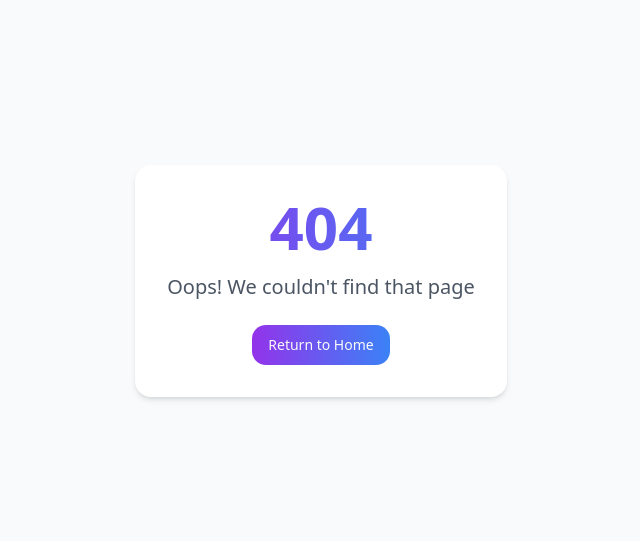
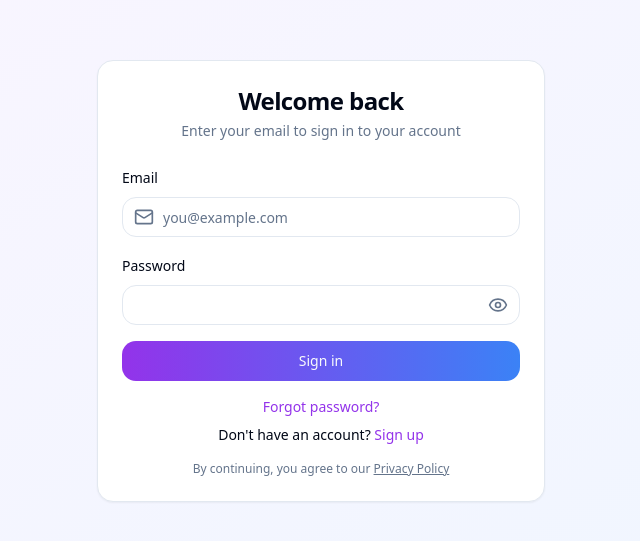
Before and after one commit to akiradai121/ai-sat-spark, a React (Vite) app: page /login in a window 1280 px wide. Before the commit this address had no page. Shown: the part 119-660 px from the top of the page, without its empty margins (319-959 px from the left). Built offline with nearby package versions, Linux system fonts and the light colour scheme.

Commit message:
feat: Add login and sign-up pages
Implement login and sign-up pages with input fields, buttons, and links. Also add a login modal.

```diff
--- a/src/App.tsx
+++ b/src/App.tsx
@@ -5,6 +5,7 @@ import { TooltipProvider } from "@/components/ui/tooltip";
 import { QueryClient, QueryClientProvider } from "@tanstack/react-query";
 import { BrowserRouter, Routes, Route } from "react-router-dom";
 import Index from "./pages/Index";
+import Auth from "./pages/Auth";
 import NotFound from "./pages/NotFound";
 
 const queryClient = new QueryClient();
@@ -17,8 +18,8 @@ const App = () => (
       <BrowserRouter>
         <Routes>
           <Route path="/" element={<Index />} />
-          <Route path="/login" element={<NotFound />} />
-          <Route path="/signup" element={<NotFound />} />
+          <Route path="/login" element={<Auth />} />
+          <Route path="/signup" element={<Auth />} />
           {/* ADD ALL CUSTOM ROUTES ABOVE THE CATCH-ALL "*" ROUTE */}
           <Route path="*" element={<NotFound />} />
         </Routes>
--- /dev/null
+++ b/src/components/auth/AuthModal.tsx
@@ -0,0 +1,128 @@
+
+import {
+  Dialog,
+  DialogContent,
+  DialogDescription,
+  DialogHeader,
+  DialogTitle,
+} from "@/components/ui/dialog";
+import { Button } from "@/components/ui/button";
+import { Input } from "@/components/ui/input";
+import { Mail, EyeIcon, EyeOffIcon } from "lucide-react";
+import { useState } from "react";
+import { Form, FormControl, FormField, FormItem, FormLabel, FormMessage } from "@/components/ui/form";
+import { useForm } from "react-hook-form";
+import { zodResolver } from "@hookform/resolvers/zod";
+import * as z from "zod";
+
+const formSchema = z.object({
+  email: z.string().email("Please enter a valid email address"),
+  password: z.string().min(8, "Password must be at least 8 characters"),
+});
+
+interface AuthModalProps {
+  isOpen: boolean;
+  onClose: () => void;
+}
+
+const AuthModal = ({ isOpen, onClose }: AuthModalProps) => {
+  const [isLogin, setIsLogin] = useState(true);
+  const [showPassword, setShowPassword] = useState(false);
+
+  const form = useForm<z.infer<typeof formSchema>>({
+    resolver: zodResolver(formSchema),
+    defaultValues: {
+      email: "",
+      password: "",
+    },
+  });
+
+  const onSubmit = (values: z.infer<typeof formSchema>) => {
+    console.log(values);
+  };
+
+  return (
+    <Dialog open={isOpen} onOpenChange={onClose}>
+      <DialogContent className="sm:max-w-md">
+        <DialogHeader>
+          <DialogTitle>{isLogin ? "Sign in required" : "Create an account"}</DialogTitle>
+          <DialogDescription>
+            {isLogin
+              ? "Please sign in to continue"
+              : "Create an account to access all features"}
+          </DialogDescription>
+        </DialogHeader>
+
+        <Form {...form}>
+          <form onSubmit={form.handleSubmit(onSubmit)} className="space-y-4">
+            <FormField
+              control={form.control}
+              name="email"
+              render={({ field }) => (
+                <FormItem>
+                  <FormLabel>Email</FormLabel>
+                  <FormControl>
+                    <div className="relative">
+                      <Mail className="absolute left-3 top-2.5 h-5 w-5 text-muted-foreground" />
+                      <Input
+                        placeholder="you@example.com"
+                        className="pl-10"
+                        {...field}
+                      />
+                    </div>
+                  </FormControl>
+                  <FormMessage />
+                </FormItem>
+              )}
+            />
+            <FormField
+              control={form.control}
+              name="password"
+              render={({ field }) => (
+                <FormItem>
+                  <FormLabel>Password</FormLabel>
+                  <FormControl>
+                    <div className="relative">
+                      <Input
+                        type={showPassword ? "text" : "password"}
+                        className="pr-10"
+                        {...field}
+                      />
+                      <button
+                        type="button"
+                        onClick={() => setShowPassword(!showPassword)}
+                        className="absolute right-3 top-2.5"
+                      >
+                        {showPassword ? (
+                          <EyeOffIcon className="h-5 w-5 text-muted-foreground" />
+                        ) : (
+                          <EyeIcon className="h-5 w-5 text-muted-foreground" />
+                        )}
+                      </button>
+                    </div>
+                  </FormControl>
+                  <FormMessage />
+                </FormItem>
+              )}
+            />
+
+            <div className="flex flex-col space-y-2">
+              <Button type="submit" className="w-full bg-gradient-to-r from-purple-600 to-blue-500">
+                {isLogin ? "Sign in" : "Create account"}
+              </Button>
+              <Button
+                type="button"
+                variant="ghost"
+                onClick={() => setIsLogin(!isLogin)}
+              >
+                {isLogin ? "Need an account? Sign up" : "Already have an account? Sign in"}
+              </Button>
+            </div>
+          </form>
+        </Form>
+      </DialogContent>
+    </Dialog>
+  );
+};
+
+export default AuthModal;
--- a/src/components/landing/Navbar.tsx
+++ b/src/components/landing/Navbar.tsx
@@ -6,9 +6,9 @@ const Navbar = () => {
   return (
     <nav className="w-full py-4 px-6 md:px-12 lg:px-24 flex items-center justify-between">
       <div className="flex items-center">
-        <h1 className="text-xl md:text-2xl font-bold bg-gradient-to-r from-purple-600 to-blue-500 bg-clip-text text-transparent">
+        <Link to="/" className="text-xl md:text-2xl font-bold gradient-text">
           SAT Spark
-        </h1>
+        </Link>
       </div>
       <div className="flex items-center gap-4">
         <Button variant="ghost" asChild>
--- /dev/null
+++ b/src/pages/Auth.tsx
@@ -0,0 +1,147 @@
+
+import { useState } from "react";
+import { Link } from "react-router-dom";
+import { Button } from "@/components/ui/button";
+import { Input } from "@/components/ui/input";
+import { Card, CardContent, CardDescription, CardHeader, CardTitle } from "@/components/ui/card";
+import { EyeIcon, EyeOffIcon, Mail } from "lucide-react";
+import { Form, FormControl, FormField, FormItem, FormLabel, FormMessage } from "@/components/ui/form";
+import { zodResolver } from "@hookform/resolvers/zod";
+import { useForm } from "react-hook-form";
+import * as z from "zod";
+
+const formSchema = z.object({
+  email: z.string().email("Please enter a valid email address"),
+  password: z.string().min(8, "Password must be at least 8 characters"),
+});
+
+const Auth = () => {
+  const [isLogin, setIsLogin] = useState(true);
+  const [showPassword, setShowPassword] = useState(false);
+
+  const form = useForm<z.infer<typeof formSchema>>({
+    resolver: zodResolver(formSchema),
+    defaultValues: {
+      email: "",
+      password: "",
+    },
+  });
+
+  const onSubmit = (values: z.infer<typeof formSchema>) => {
+    console.log(values);
+  };
+
+  return (
+    <div className="min-h-screen bg-gradient-to-br from-purple-50 to-blue-50 flex items-center justify-center p-4">
+      <Card className="w-full max-w-md">
+        <CardHeader className="space-y-1">
+          <CardTitle className="text-2xl font-bold text-center">
+            {isLogin ? "Welcome back" : "Create an account"}
+          </CardTitle>
+          <CardDescription className="text-center">
+            {isLogin
+              ? "Enter your email to sign in to your account"
+              : "Enter your email below to create your account"}
+          </CardDescription>
+        </CardHeader>
+        <CardContent>
+          <Form {...form}>
+            <form onSubmit={form.handleSubmit(onSubmit)} className="space-y-4">
+              <FormField
+                control={form.control}
+                name="email"
+                render={({ field }) => (
+                  <FormItem>
+                    <FormLabel>Email</FormLabel>
+                    <FormControl>
+                      <div className="relative">
+                        <Mail className="absolute left-3 top-2.5 h-5 w-5 text-muted-foreground" />
+                        <Input
+                          placeholder="you@example.com"
+                          className="pl-10"
+                          {...field}
+                        />
+                      </div>
+                    </FormControl>
+                    <FormMessage />
+                  </FormItem>
+                )}
+              />
+              <FormField
+                control={form.control}
+                name="password"
+                render={({ field }) => (
+                  <FormItem>
+                    <FormLabel>Password</FormLabel>
+                    <FormControl>
+                      <div className="relative">
+                        <Input
+                          type={showPassword ? "text" : "password"}
+                          className="pr-10"
+                          {...field}
+                        />
+                        <button
+                          type="button"
+                          onClick={() => setShowPassword(!showPassword)}
+                          className="absolute right-3 top-2.5"
+                        >
+                          {showPassword ? (
+                            <EyeOffIcon className="h-5 w-5 text-muted-foreground" />
+                          ) : (
+                            <EyeIcon className="h-5 w-5 text-muted-foreground" />
+                          )}
+                        </button>
+                      </div>
+                    </FormControl>
+                    <FormMessage />
+                  </FormItem>
+                )}
+              />
+
+              <Button type="submit" className="w-full bg-gradient-to-r from-purple-600 to-blue-500">
+                {isLogin ? "Sign in" : "Create account"}
+              </Button>
+            </form>
+          </Form>
+
+          <div className="mt-4 text-center text-sm">
+            {isLogin ? (
+              <>
+                <Link to="/forgot-password" className="text-purple-600 hover:text-purple-700">
+                  Forgot password?
+                </Link>
+                <div className="mt-2">
+                  Don't have an account?{" "}
+                  <button
+                    onClick={() => setIsLogin(false)}
+                    className="text-purple-600 hover:text-purple-700"
+                  >
+                    Sign up
+                  </button>
+                </div>
+              </>
+            ) : (
+              <div>
+                Already have an account?{" "}
+                <button
+                  onClick={() => setIsLogin(true)}
+                  className="text-purple-600 hover:text-purple-700"
+                >
+                  Sign in
+                </button>
+              </div>
+            )}
+            <div className="mt-4 text-xs text-muted-foreground">
+              By continuing, you agree to our{" "}
+              <Link to="/privacy" className="underline hover:text-foreground">
+                Privacy Policy
+              </Link>
+            </div>
+          </div>
+        </CardContent>
+      </Card>
+    </div>
+  );
+};
+
+export default Auth;
```
